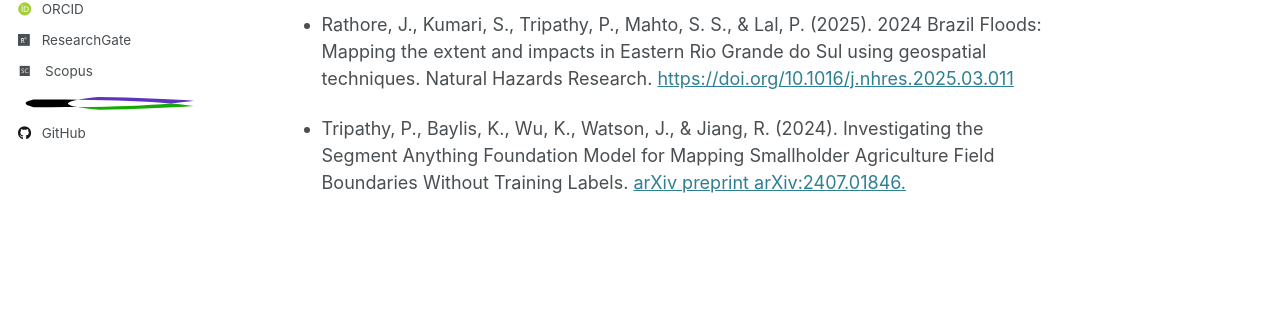
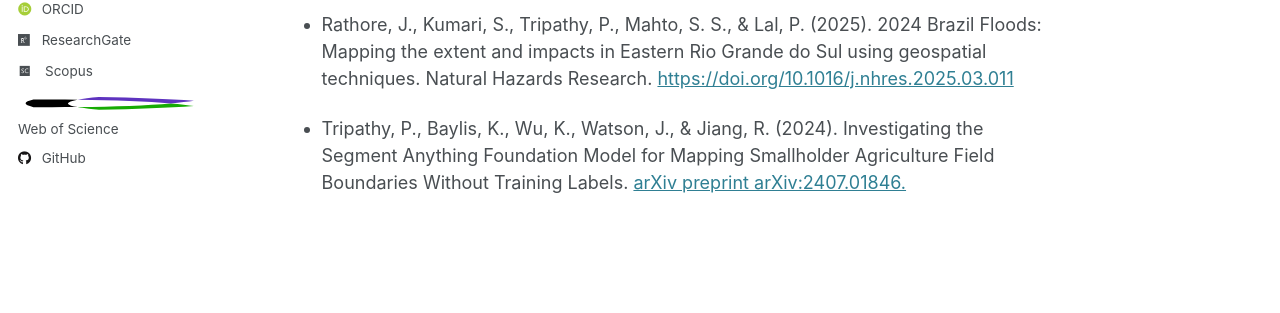
Before and after one commit to tripathyp/tripathyp.github.io, a Jekyll site: the page built from _pages/about.md, in a window 1280 px wide. Shown: the part 557-870 px from the top of the page. Built offline with Jekyll 4.4.1, drawn with Linux system fonts in a browser that asks for light colours; some web fonts are replaced.

Commit message:
fixed text for webofscience

```diff
--- a/_includes/author-profile.html
+++ b/_includes/author-profile.html
@@ -65,11 +65,15 @@
       {% if author.webofscience %}
         <li>
           <a href="{{ author.webofscience }}">
-            <img src="{{ '/assets/icons/clarivate.svg' | relative_url }}" alt="Web of Science" style="height:1em; vertical-align:middle;" class="icon-pad-right">
-            <span>Web of Science</span>
+            <img src="{{ '/assets/icons/clarivate.svg' | relative_url }}"
+                 alt="Web of Science"
+                 style="height:1em; vertical-align:middle; margin-right:0.3em;"
+                 class="icon-pad-right">
           </a>
+          Web of Science
         </li>
       {% endif %}
+
 
 
       <!-- Font Awesome icons / Repositories and software development -->
```
